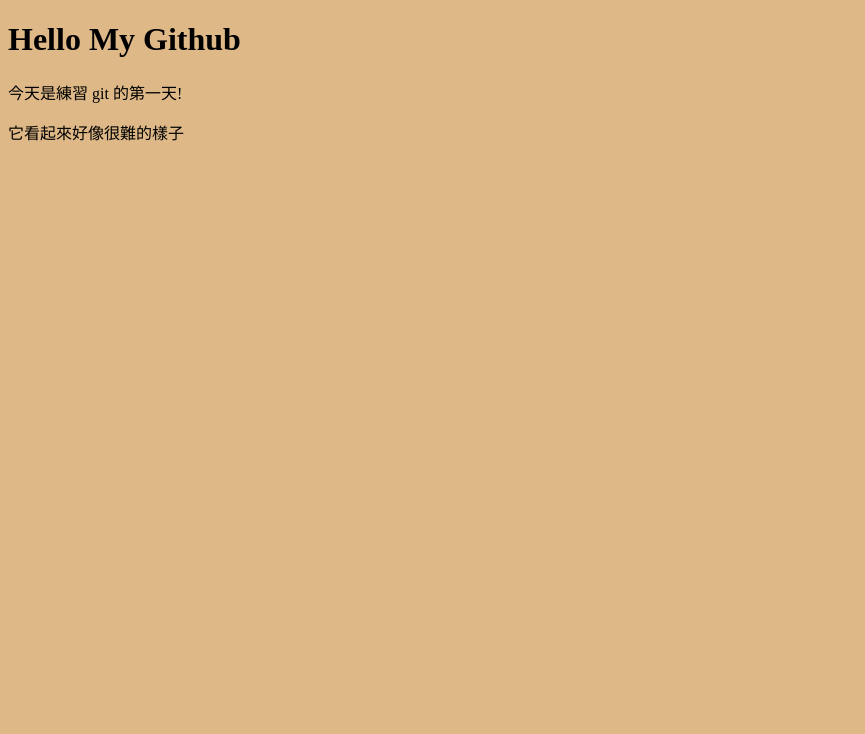
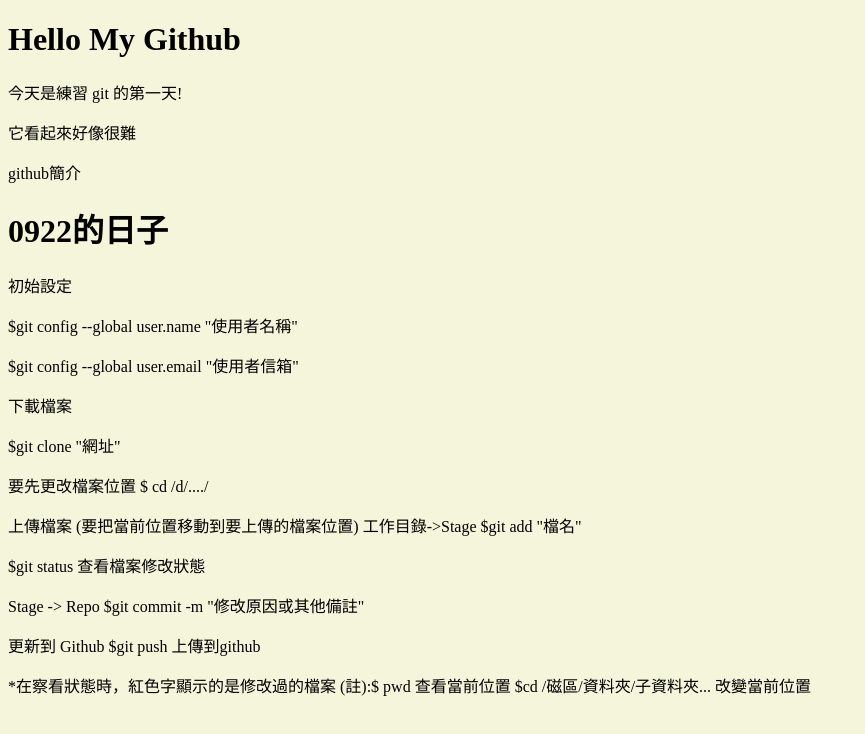
Before and after one commit to phoenix0203/learning1.-09.15, a plain HTML site: page index.html in a window 1280 px wide. Shown: the whole page, without its empty margins (0-865 px from the left). Drawn offline with Linux system fonts and the light colour scheme.

Commit message:
第二回

```diff
--- a/index.html
+++ b/index.html
@@ -11,7 +11,39 @@
 
     <p>今天是練習 git 的第一天!</p>
 
-    <p>它看起來好像很難的樣子</p>
+    <p>它看起來好像很難</p>
+    <p> github簡介</p>
 
+    <h1>0922的日子</h1>
+    <p>初始設定</p>
+<p>$git config --global user.name "使用者名稱"</p>
+
+<p>$git config --global user.email "使用者信箱"</p>
+
+<p>下載檔案</p>
+<p>
+$git clone "網址"
+</p>
+<p>
+    要先更改檔案位置 $ cd /d/..../
+</p>
+<p>
+上傳檔案
+(要把當前位置移動到要上傳的檔案位置)
+工作目錄->Stage
+$git add "檔名"
+</p>
+$git status 查看檔案修改狀態
+<p>
+Stage -> Repo
+$git commit -m "修改原因或其他備註"
+<p>
+更新到 Github
+$git push 上傳到github
+</p>
+*在察看狀態時，紅色字顯示的是修改過的檔案
+
+(註):$ pwd 查看當前位置 $cd /磁區/資料夾/子資料夾... 改變當前位置
+</p>
 </body>
 </html>
--- a/style.css
+++ b/style.css
@@ -1,3 +1,3 @@
 body {
-    background-color: burlywood;
+    background-color: beige;
 }
```
Also changed, not shown: 1 other file.
